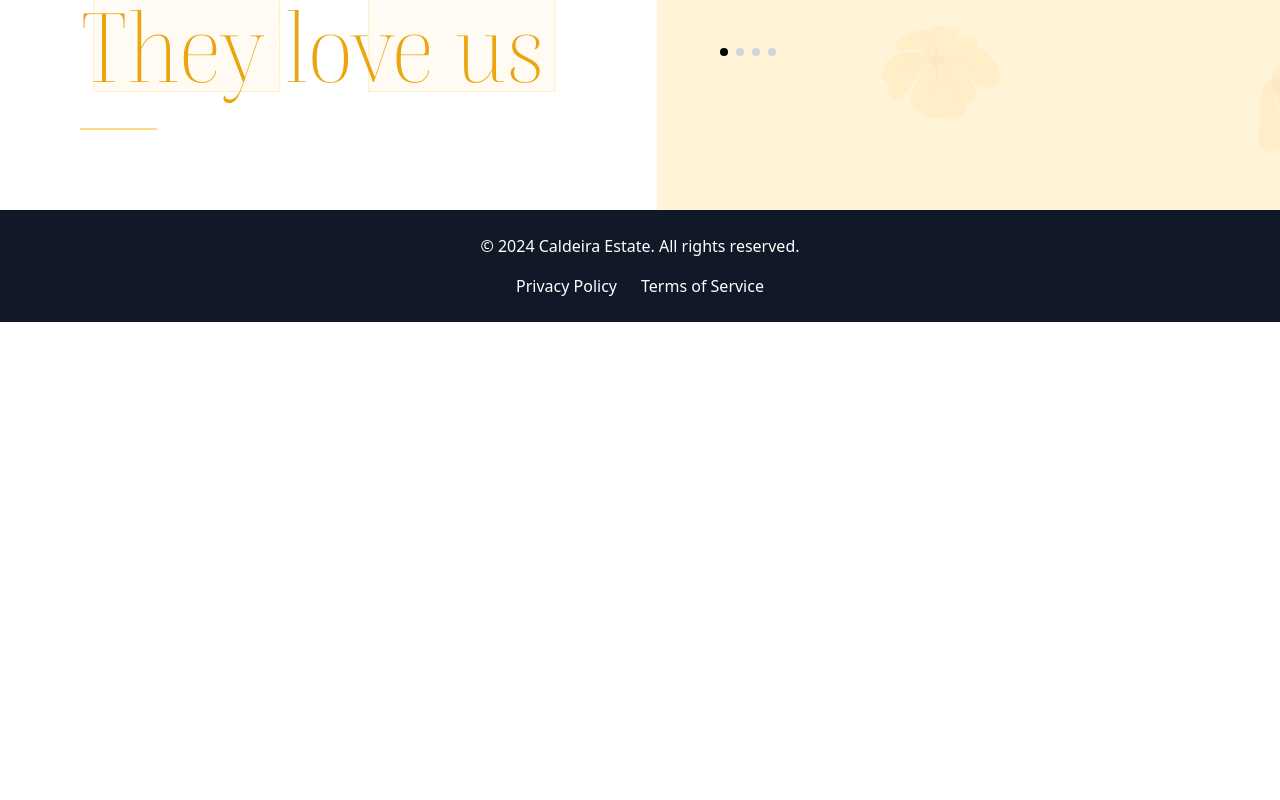
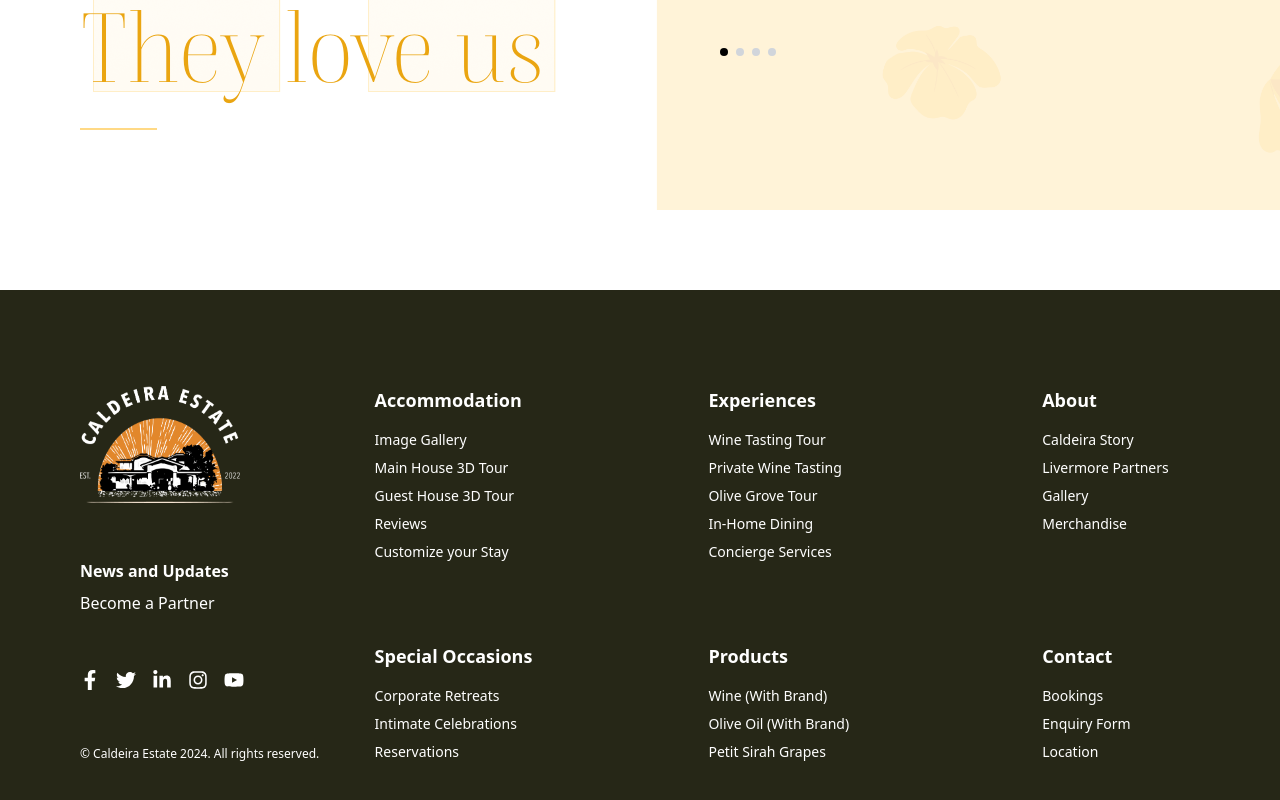
Before and after one commit to mihireshjoshi/Caldeira-Estate, a Next.js app in the folder caldeira_web/: page / in a window 1280 px wide. Shown: the part 5025-5825 px from the top of the page. Before the commit the page ends 5347 px from the top, so only its background shows below. Built offline with nearby package versions, Linux system fonts and the light colour scheme.

Commit message:
First Page Done

```diff
--- a/caldeira_web/src/app/globals.css
+++ b/caldeira_web/src/app/globals.css
@@ -17,6 +17,10 @@
   max-width: 1440px;
   margin: 0 auto;
   padding: 0 20px;
+}
+
+.footer {
+  min-height: 520px;
 }
 
 .hero {
--- a/caldeira_web/src/app/landing/page.tsx
+++ b/caldeira_web/src/app/landing/page.tsx
@@ -1,7 +1,11 @@
 import Accomodation from "@/components/Accomodation";
+import Experience from "@/components/DYELanding";
 import Footer from "@/components/Footer";
 import HeroSection from "@/components/HeroSection";
+import Products from "@/components/Products";
 import Quote from "@/components/Quote";
+import Story from "@/components/Story";
+import Testimonials from "@/components/Testimonial";
 import Image from "next/image";
 
 export default function Home() {
@@ -11,6 +15,10 @@
         <HeroSection />
         <Quote />
         <Accomodation />
+        <Experience />
+        <Products />
+        <Story />
+        <Testimonials />
         <Footer />
       </div>
     </div>
--- a/caldeira_web/src/components/Footer.tsx
+++ b/caldeira_web/src/components/Footer.tsx
@@ -1,13 +1,95 @@
+"use client";
+import Image from 'next/image';
+import { FaFacebookF, FaTwitter, FaLinkedinIn, FaInstagram, FaYoutube } from 'react-icons/fa';
+
 export default function Footer() {
     return (
-      <footer className="bg-gray-900 text-white py-6">
-        <div className="container mx-auto text-center">
-          <p>&copy; 2024 Caldeira Estate. All rights reserved.</p>
-          <div className="flex justify-center space-x-6 mt-4">
-            <a href="#" className="hover:text-gray-400">Privacy Policy</a>
-            <a href="#" className="hover:text-gray-400">Terms of Service</a>
-          </div>
-        </div>
-      </footer>
+        <footer className="bg-[#262717] text-white py-24 footer">
+            <div className="container mx-auto px-6 lg:px-20 flex flex-row flex-wrap justify-between gap-10">
+                {/* Logo Section */}
+                <div className="flex flex-col justify-between items-center sm:items-start lg:mx-0 md:mx-0 mx-auto">
+                    <Image
+                        src="/images/footer_logo.png"
+                        alt="Caldeira Estate Logo"
+                        width={160}
+                        height={118}
+                    />
+                    <div className='flex flex-col'>
+                      <p className="mt-4 text-base font-bold">News and Updates</p>
+                      <p className="mt-2 text-base font-bol">Become a Partner</p>
+                    </div>
+                    {/* Social Icons */}
+                    <div className="flex mt-4 gap-4">
+                        <a href="https://facebook.com" target="_blank" rel="noopener noreferrer"><FaFacebookF size={20} /></a>
+                        <a href="https://twitter.com" target="_blank" rel="noopener noreferrer"><FaTwitter size={20} /></a>
+                        <a href="https://linkedin.com" target="_blank" rel="noopener noreferrer"><FaLinkedinIn size={20} /></a>
+                        <a href="https://instagram.com" target="_blank" rel="noopener noreferrer"><FaInstagram size={20} /></a>
+                        <a href="https://youtube.com" target="_blank" rel="noopener noreferrer"><FaYoutube size={20} /></a>
+                    </div>
+                    <p className="mt-4 text-xs">© Caldeira Estate 2024. All rights reserved.</p>
+                </div>
+
+                {/* Links */}
+                <div className='flex flex-col h-full justify-between gap-20'>
+                  <div className='grid grid-cols-3 lg:gap-44 gap-12 lg:mx-0 mx-auto'>
+                    <div className='lg:mx-0 md:mx-0 mx-auto'>
+                        <h3 className="font-bold lg:text-lg text-base mb-4">Accommodation</h3>
+                        <ul className="text-sm space-y-2 font-extralight">
+                            <li><a href="#">Image Gallery</a></li>
+                            <li><a href="#">Main House 3D Tour</a></li>
+                            <li><a href="#">Guest House 3D Tour</a></li>
+                            <li><a href="#">Reviews</a></li>
+                            <li><a href="#">Customize your Stay</a></li>
+                        </ul>
+                    </div>
+                    <div className='lg:mx-0 md:mx-0 mx-auto'>
+                        <h3 className="font-bold lg:text-lg text-base mb-4">Experiences</h3>
+                        <ul className="text-sm space-y-2 font-extralight">
+                            <li><a href="#">Wine Tasting Tour</a></li>
+                            <li><a href="#">Private Wine Tasting</a></li>
+                            <li><a href="#">Olive Grove Tour</a></li>
+                            <li><a href="#">In-Home Dining</a></li>
+                            <li><a href="#">Concierge Services</a></li>
+                        </ul>
+                    </div>
+                    <div className='lg:mx-0 md:mx-0 mx-4'>
+                        <h3 className="font-bold lg:text-lg text-base mb-4">About</h3>
+                        <ul className="text-sm space-y-2 font-extralight">
+                            <li><a href="#">Caldeira Story</a></li>
+                            <li><a href="#">Livermore Partners</a></li>
+                            <li><a href="#">Gallery</a></li>
+                            <li><a href="#">Merchandise</a></li>
+                        </ul>
+                    </div>
+                  </div>
+                  <div className='grid grid-cols-3 lg:gap-44 gap-12 lg:mx-0 mx-auto'>
+                    <div className='lg:mx-0 md:mx-0 mx-auto'>
+                        <h3 className="font-bold lg:text-lg text-base mb-4">Special Occasions</h3>
+                        <ul className="text-sm space-y-2 font-extralight">
+                            <li><a href="#">Corporate Retreats</a></li>
+                            <li><a href="#">Intimate Celebrations</a></li>
+                            <li><a href="#">Reservations</a></li>
+                        </ul>
+                    </div>
+                    <div className='lg:mx-0 md:mx-0 mx-auto'>
+                        <h3 className="font-bold lg:text-lg text-base mb-4">Products</h3>
+                        <ul className="text-sm space-y-2 font-extralight">
+                            <li><a href="#">Wine (With Brand)</a></li>
+                            <li><a href="#">Olive Oil (With Brand)</a></li>
+                            <li><a href="#">Petit Sirah Grapes</a></li>
+                        </ul>
+                    </div>
+                    <div className='lg:mx-0 md:mx-0 mx-4'>
+                        <h3 className="font-bold lg:text-lg text-base mb-4">Contact</h3>
+                        <ul className="text-sm space-y-2 font-extralight">
+                            <li><a href="#">Bookings</a></li>
+                            <li><a href="#">Enquiry Form</a></li>
+                            <li><a href="#">Location</a></li>
+                        </ul>
+                    </div>
+                  </div>
+                </div>
+            </div>
+        </footer>
     );
-  }
+}
--- a/caldeira_web/src/components/HeroSection.tsx
+++ b/caldeira_web/src/components/HeroSection.tsx
@@ -13,7 +13,7 @@
                 // caldeira_web/src/images/landing_bg.png
                 style={{ backgroundImage: "url('/images/landing_bg.png')" }}
             >
-                <div className="top-bar sm:mx-4 lg:mx-20 flex flex-row justify-between">
+                <div className="top-bar sm:mx-4 lg:mx-20 mx-5 flex flex-row justify-between">
                     <Image
                         src="/images/Caldeira_Estate.png"  // Path relative to the public folder
                         alt="Caldeira Estate"
--- a/caldeira_web/src/components/Testimonial.tsx
+++ b/caldeira_web/src/components/Testimonial.tsx
@@ -68,7 +68,7 @@
 
   return (
     <section
-      className="testimonials flex flex-col justify-around py-20"
+      className="testimonials flex flex-col justify-around py-20 mb-20"
       style={{ backgroundImage: "url('/images/Testimonials_bg.png')" }}
     >
       <div
```
Also changed, not shown: caldeira_web/public/images/footer_logo.png (added).
